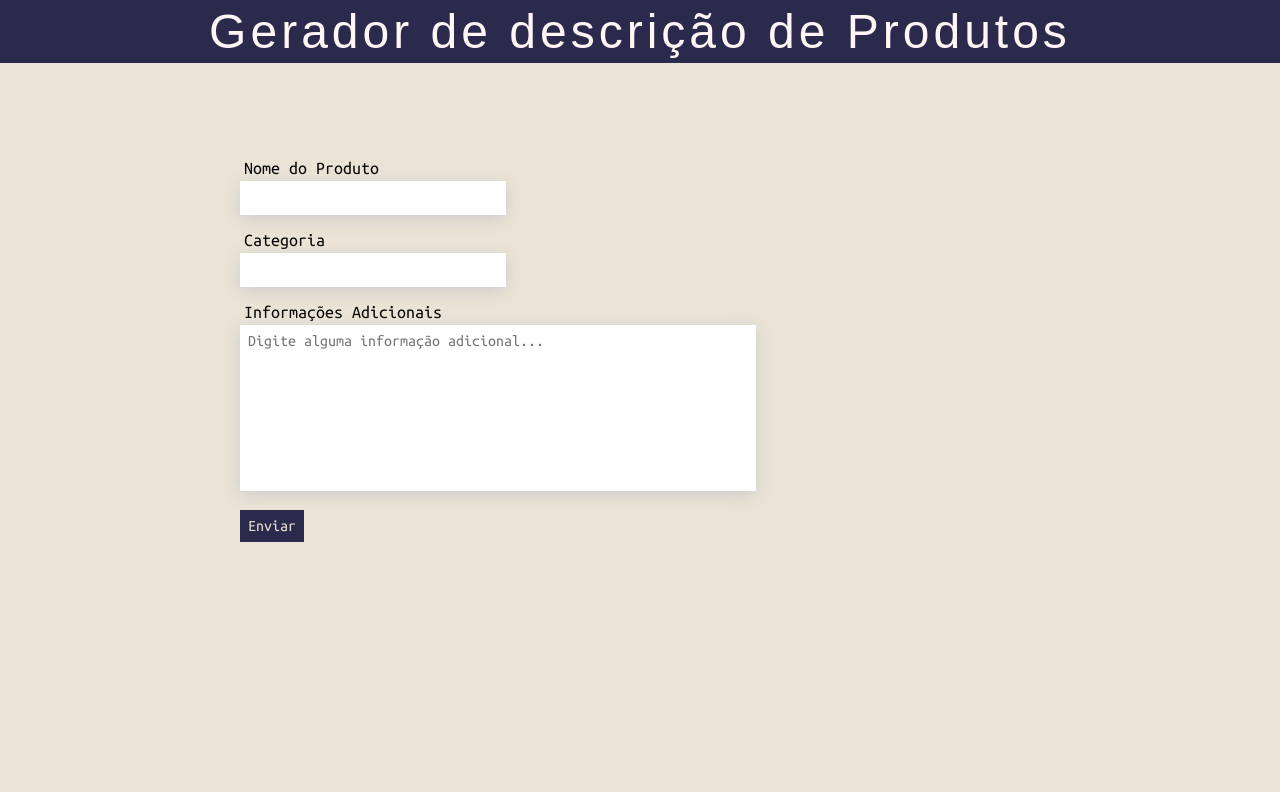
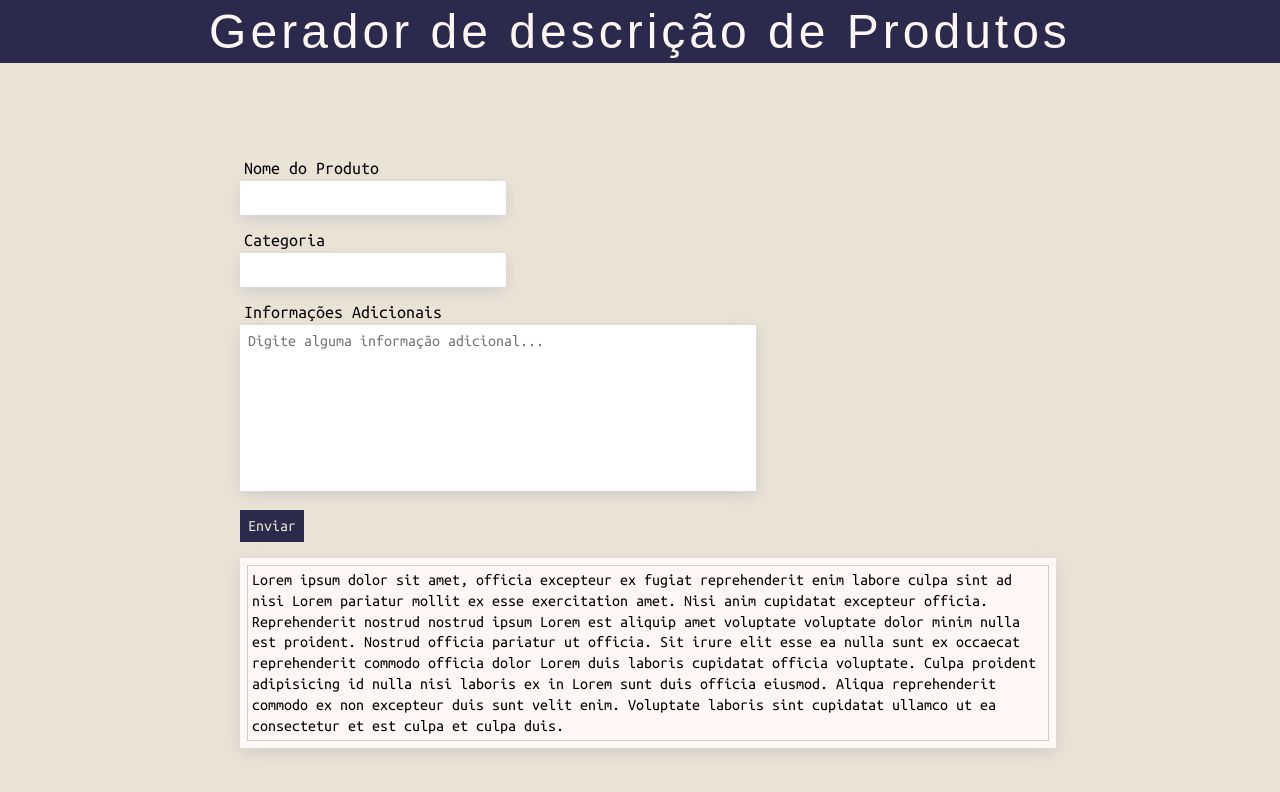
Before and after one commit to Odisseu93/product-description-generator, an Angular app: page / in a window 1280 px wide. Shown: the top 792 px of the page. Built offline with nearby package versions, Linux system fonts and the light colour scheme; a web font is replaced by a local one.

Commit message:
feat: add product-description-result component

```diff
--- a/src/app/shared/components/form-description-product/form-product-description.component.html
+++ b/src/app/shared/components/form-description-product/form-product-description.component.html
@@ -20,4 +20,6 @@
     </fieldset>
     <button type="submit">Enviar</button>
   </form>
+
+  <app-product-description-result></app-product-description-result>
 </section>
--- a/src/app/shared/components/form-description-product/form-product-description.component.ts
+++ b/src/app/shared/components/form-description-product/form-product-description.component.ts
@@ -1,10 +1,11 @@
 import { Component } from '@angular/core'
 import { FormBuilder, ReactiveFormsModule } from '@angular/forms'
+import { ProductDescriptionResultComponent } from '../product-description-result/product-description-result.component'
 
 @Component({
   selector: 'app-form-product-description',
   standalone: true,
-  imports: [ReactiveFormsModule],
+  imports: [ReactiveFormsModule, ProductDescriptionResultComponent],
   templateUrl: './form-product-description.component.html',
   styleUrl: './form-product-description.component.scss',
 })
--- a/src/app/shared/components/product-description-result/product-description-result.component.html
+++ b/src/app/shared/components/product-description-result/product-description-result.component.html
@@ -1 +1,3 @@
-<p>product-description-result works!</p>
+<article class="result">
+  <p class="result__content">Lorem ipsum dolor sit amet, officia excepteur ex fugiat reprehenderit enim labore culpa sint ad nisi Lorem pariatur mollit ex esse exercitation amet. Nisi anim cupidatat excepteur officia. Reprehenderit nostrud nostrud ipsum Lorem est aliquip amet voluptate voluptate dolor minim nulla est proident. Nostrud officia pariatur ut officia. Sit irure elit esse ea nulla sunt ex occaecat reprehenderit commodo officia dolor Lorem duis laboris cupidatat officia voluptate. Culpa proident adipisicing id nulla nisi laboris ex in Lorem sunt duis officia eiusmod. Aliqua reprehenderit commodo ex non excepteur duis sunt velit enim. Voluptate laboris sint cupidatat ullamco ut ea consectetur et est culpa et culpa duis.</p>
+</article>
--- /dev/null
+++ b/src/app/shared/components/product-description-result/product-description-result.component.scss
@@ -0,0 +1,24 @@
+@import "../../../../styles/variables" ;
+@import "../../../../styles/mixins" ;
+
+.result {
+  background-color: $clr-white;
+
+  width: clamp(300px,80vw, 800px);
+
+  @include flex(column);
+  align-items: start;
+
+
+  padding: $s-2;
+  margin-left: $s-2 * 2;
+  margin-bottom: $s-4;
+
+  box-shadow: $shadow-gray;
+
+  &__content {
+    padding: $s-1;
+    line-height: $s-4 * 1.3;
+    outline: .5px solid #CCCCCC;
+  }
+}
```
Also changed, not shown: src/app/shared/components/product-description-result/product-description-result.component.ts (added, +10 -0 lines), 1 other file (tests, documents, lock files or other folders).
